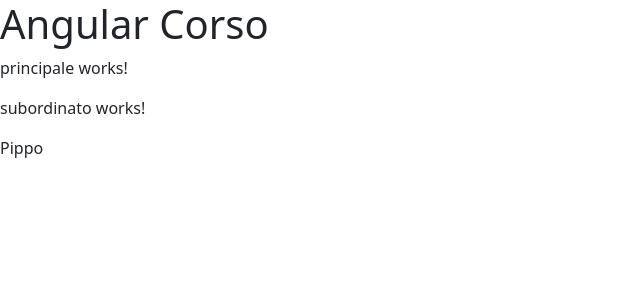
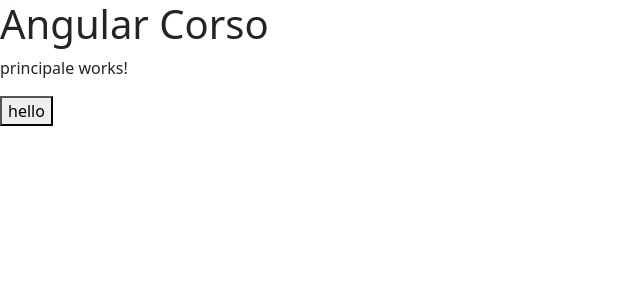
Before and after one commit to ironmanromeo/angular-corso, an Angular app: page / in a window 1280 px wide. Shown: the top 300 px of the page, without its empty margins (0-640 px from the left). Built offline with nearby package versions, Linux system fonts and the light colour scheme.

Commit message:
feat: onChanges and onDestroy

```diff
--- a/src/app/app.component.html
+++ b/src/app/app.component.html
@@ -1,2 +1,2 @@
 <h1>Angular Corso</h1>
-<app-principale></app-principale>
+<app-principale mostraSubordinato = true></app-principale>
--- a/src/app/principale/principale.component.html
+++ b/src/app/principale/principale.component.html
@@ -1,3 +1,14 @@
 <p>principale works!</p>
 
-<app-subordinato testo="Pippo"></app-subordinato>
+<app-subordinato testo="Pippo" *ngIf="mostraSubordinato === true"></app-subordinato>
+
+<button (click)="toggle()">hello
+
+
+
+
+
+
+
+
+</button>
--- a/src/app/principale/principale.component.ts
+++ b/src/app/principale/principale.component.ts
@@ -7,9 +7,21 @@ import { Component, OnInit } from '@angular/core';
 })
 export class PrincipaleComponent implements OnInit {
 
+  mostraSubordinato?: boolean
+
   constructor() { }
 
   ngOnInit(): void {
   }
 
+  toggle(){
+    if(this.mostraSubordinato === true){
+      this.mostraSubordinato = false
+    }
+    else{
+      this.mostraSubordinato = true
+    }
+    console.log(this.mostraSubordinato)
+  }
+
 }
--- a/src/app/subordinato/subordinato.component.ts
+++ b/src/app/subordinato/subordinato.component.ts
@@ -1,13 +1,14 @@
-import { Component, OnInit, Input } from '@angular/core';
+import { Component, OnInit, Input, OnDestroy, OnChanges, SimpleChanges } from '@angular/core';
 
 @Component({
   selector: 'app-subordinato',
   templateUrl: './subordinato.component.html',
   styleUrls: ['./subordinato.component.css']
 })
-export class SubordinatoComponent implements OnInit {
+export class SubordinatoComponent implements OnInit, OnDestroy, OnChanges {
 
   @Input() testo?:string
+
 
   constructor() {
     console.log(this.testo)
@@ -17,6 +18,15 @@ export class SubordinatoComponent implements OnInit {
     console.log(this.testo)
   }
 
+  ngOnDestroy(): void{
+    console.log("ngOnDestroy" ,this.testo)
+  }
+
+  ngOnChanges(changes: SimpleChanges): void {
+    console.log("ngOnChanges", this.testo);
+
+  }
+
   checkTest(){
     return this.testo === "Pippo"
   }
```
